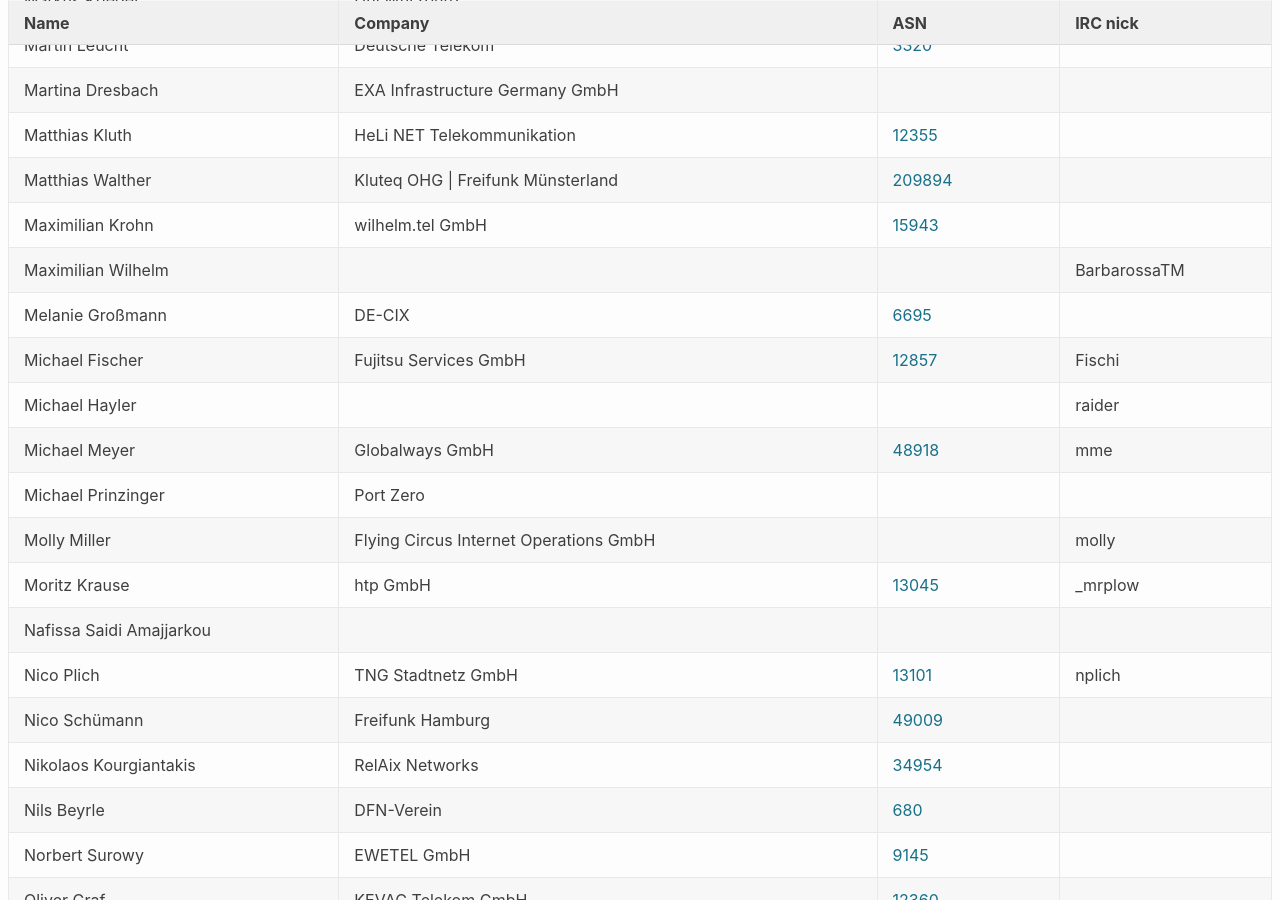
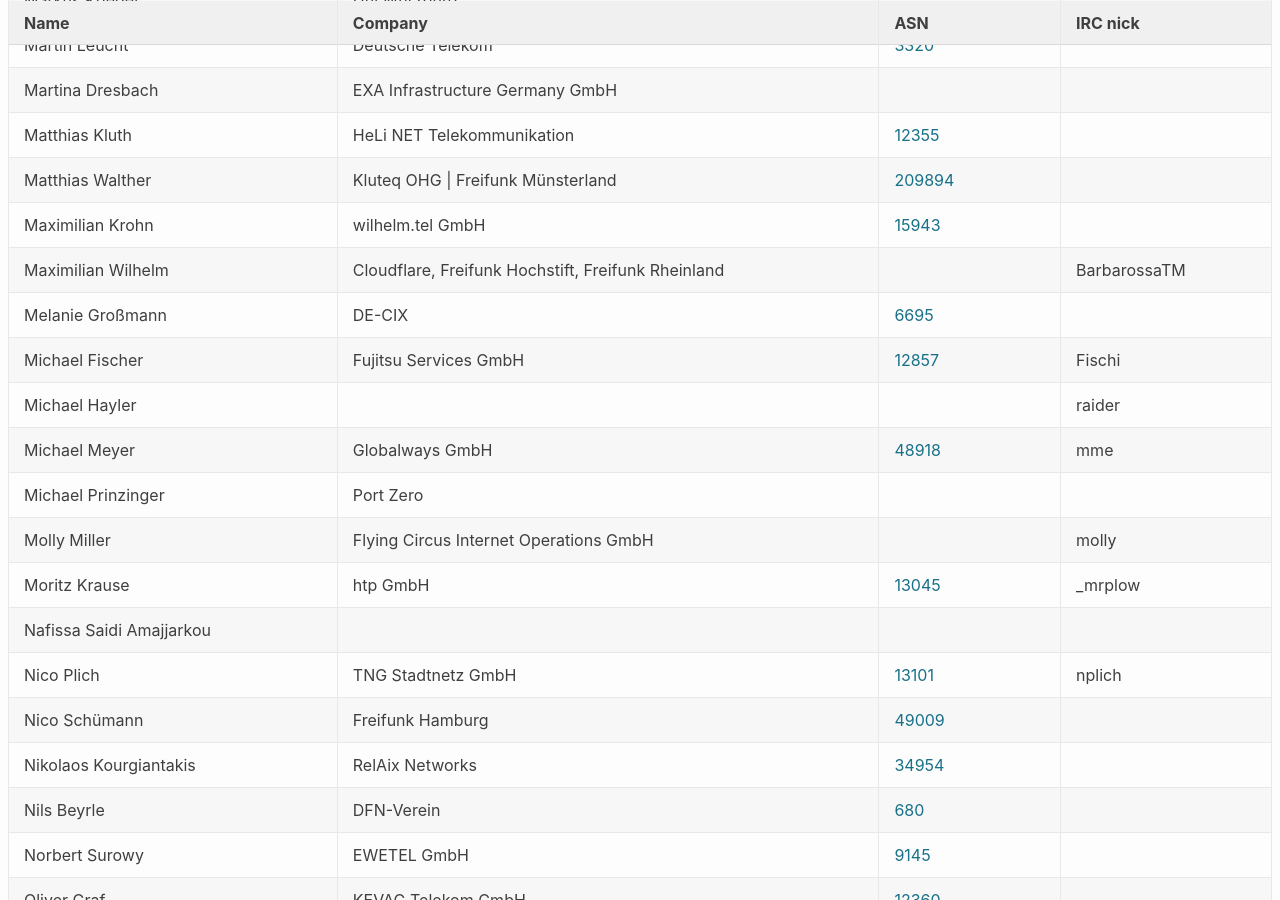
Before and after one commit to denog/pretix-attendeelist, a Jekyll site: the page built from denog15/index.md, in a window 1280 px wide and 900 px high, scrolled down 3574 px. Built offline with Jekyll 4.4.1, drawn with Linux system fonts in a browser that asks for light colours.

Commit message:
Latest data: Tue Aug 29 19:28:11 UTC 2023

```diff
--- a/_data/attendees_denog15_onsite.json
+++ b/_data/attendees_denog15_onsite.json
@@ -487,7 +487,7 @@
   },
   {
     "name": "Maximilian Wilhelm",
-    "company": null,
+    "company": "Cloudflare, Freifunk Hochstift, Freifunk Rheinland",
     "irc": "BarbarossaTM",
     "asn": null
   },
```
